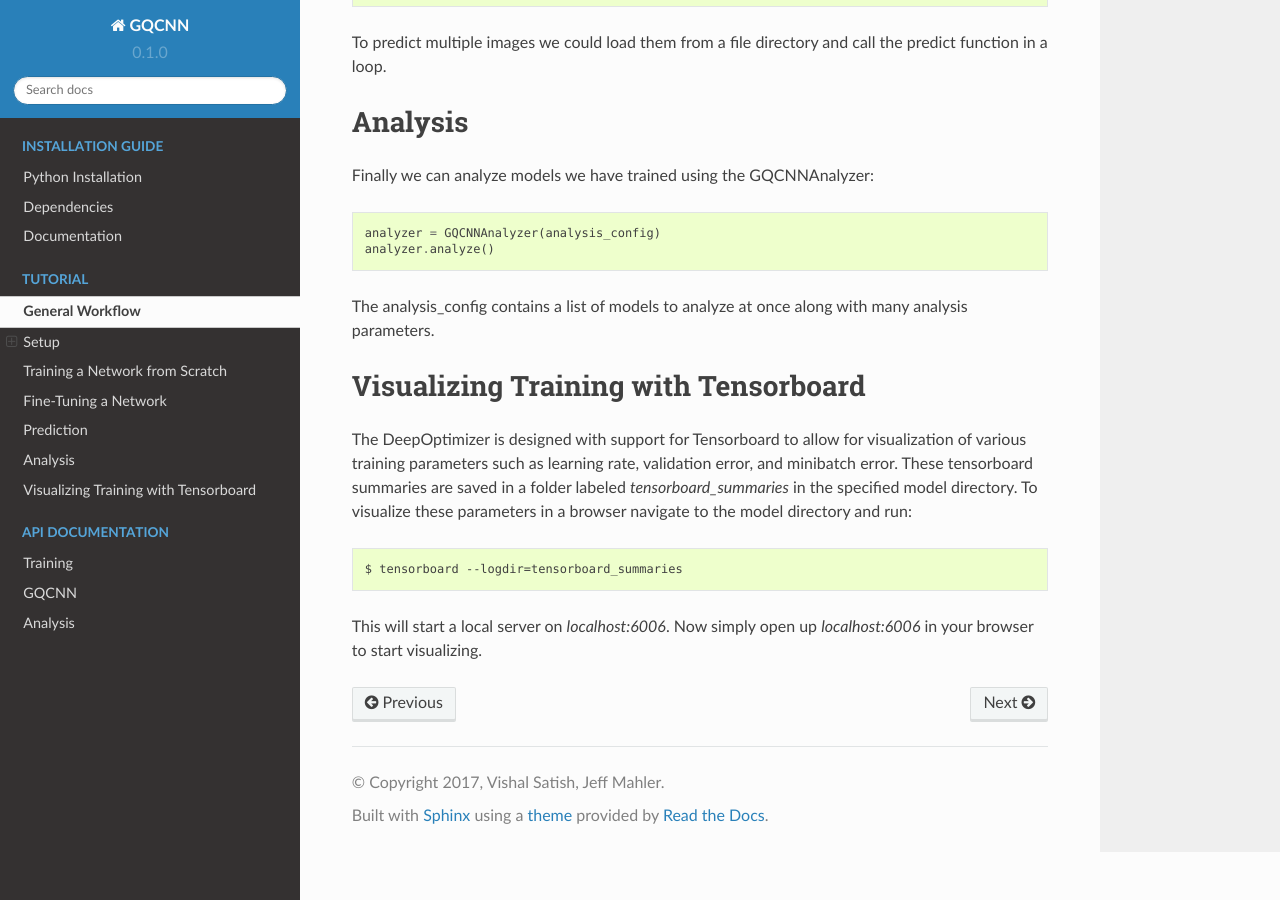
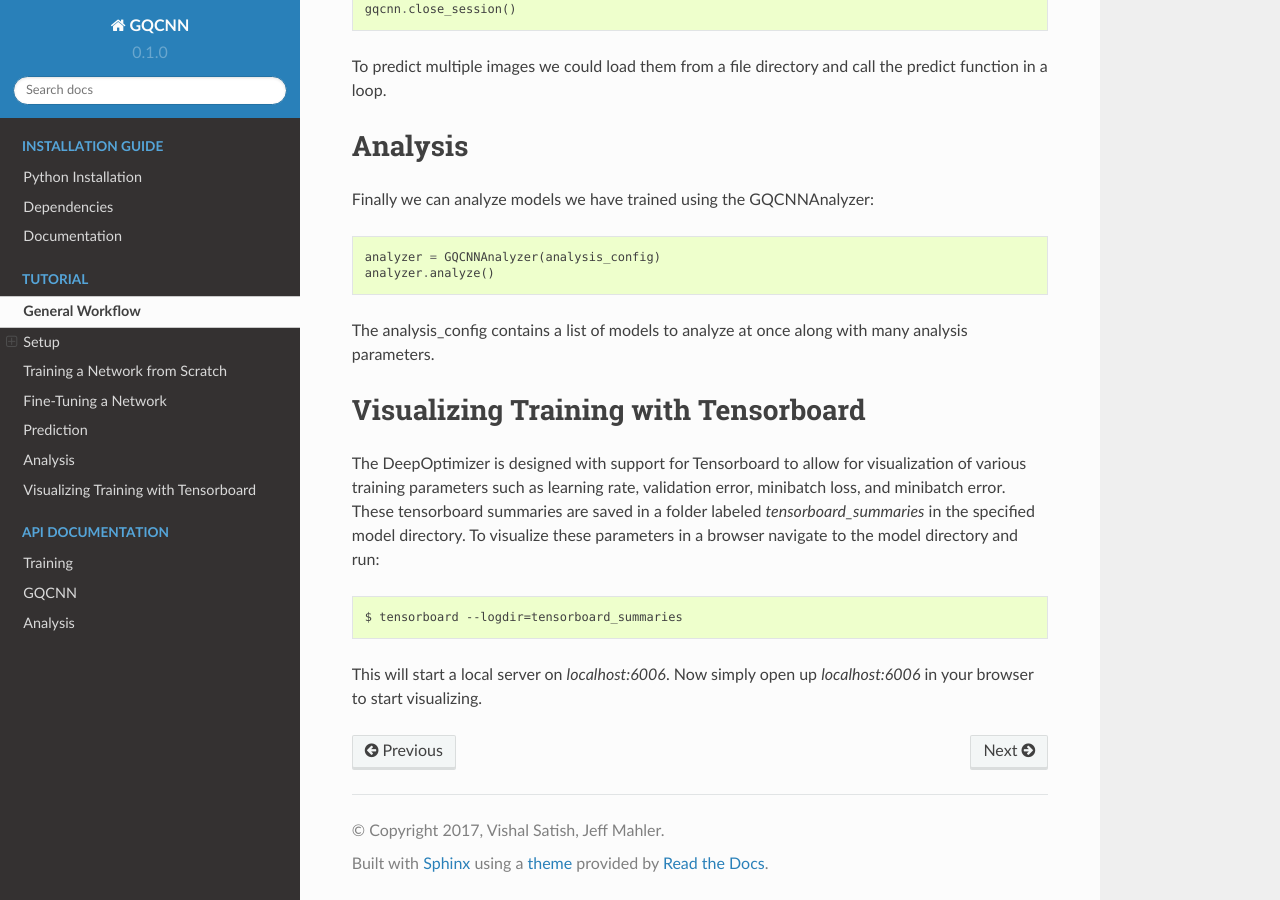
Before and after one commit to BerkeleyAutomation/gqcnn, a Sphinx documentation site: the page built from docs/source/tutorials/tutorial.rst, in a window 1280 px wide and 900 px high, scrolled down 2084 px. Built offline with Sphinx 7.4.7 and the Read the Docs theme 2.0.0, drawn with Linux system fonts in a browser that asks for light colours; some of the changed text lies outside the part shown.

Commit message:
Modified tutorial

```diff
--- a/docs/source/tutorials/tutorial.rst
+++ b/docs/source/tutorials/tutorial.rst
@@ -30,7 +30,7 @@
 
 Dataset
 +++++++
-A sample dataset can be downloaded from `download_link`. This dataset is contains approximately x objects, y images, and z grasps. The overall size is approximately 1GB. A script is provided to facilitate downloading the dataset. Simply run `tools/download_dexnet_dataset.py` in the location in which you would like to store the dataset. Once you have downloaded the dataset, you must modify the `dataset_dir` parameter in the training configuration file::
+A small sample dataset can be downloaded from `https://berkeley.app.box.com/s/p85ov4dx7vbq6y1l02gzrnsexg6yyayb/1/26259154857`. The overall size is approximately 75MB. A script is provided to facilitate downloading the dataset. Simply run `tools/download_dexnet_dataset.py` in the location in which you would like to store the dataset. Once you have downloaded the dataset, you must modify the `dataset_dir` parameter in the training configuration file::
 
 	dataset_dir: /path/to/dataset
 
@@ -83,7 +83,7 @@
 Visualizing Training with Tensorboard
 ~~~~~~~~~~~~~~~~~~~~~~~~~~~~~~~~~~~~~
 The DeepOptimizer is designed with support for Tensorboard to allow for visualization of various training
-parameters such as learning rate, validation error, and minibatch error. These tensorboard summaries are
+parameters such as learning rate, validation error, minibatch loss, and minibatch error. These tensorboard summaries are
 saved in a folder labeled `tensorboard_summaries` in the specified model directory. To visualize these parameters
 in a browser navigate to the model directory and run::
 
```
